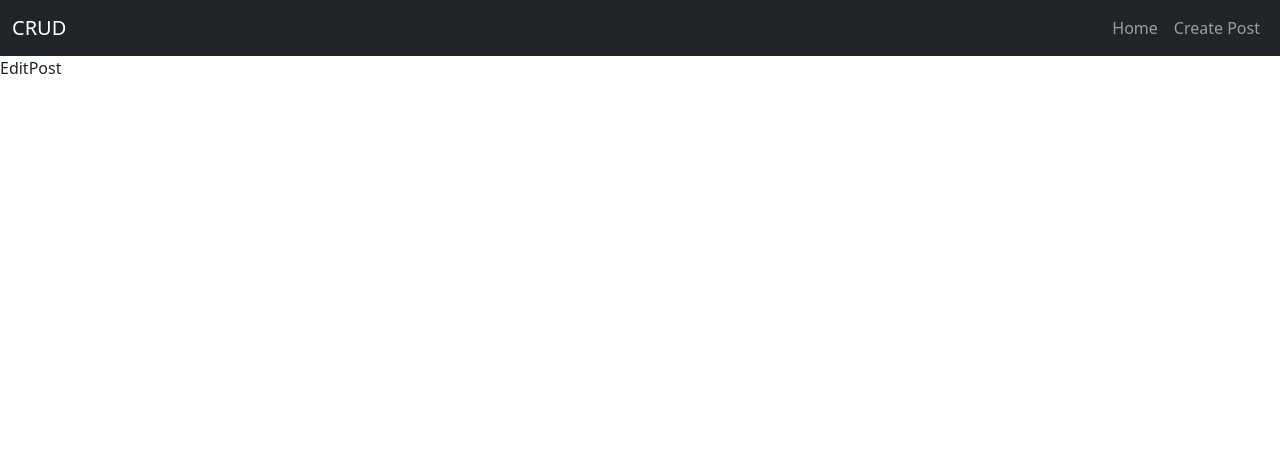
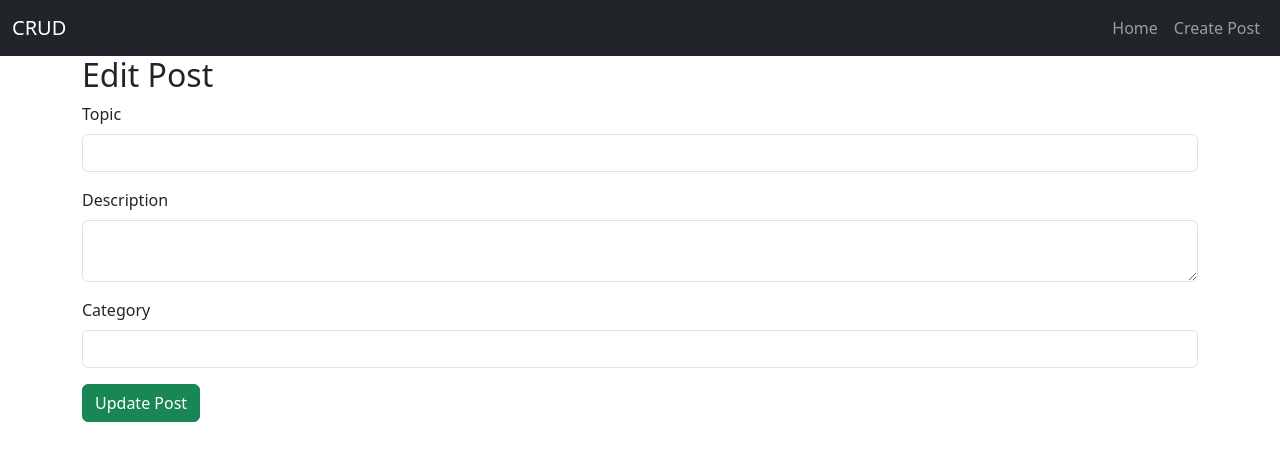
Before and after one commit to VanniKotiya/Crud, a React (Create React App) app in the folder client/: page /edit/1 in a window 1280 px wide. Shown: the top 460 px of the page. Built offline with nearby package versions, Linux system fonts and the light colour scheme; no server answers.

Commit message:
done edit Post and Delete Post

```diff
--- a/client/src/components/EditPost.js
+++ b/client/src/components/EditPost.js
@@ -1,9 +1,102 @@
-import React, { Component } from 'react'
+import React, { Component } from 'react';
+import axios from 'axios';
 
 export default class EditPost extends Component {
+  constructor(props) {
+    super(props);
+
+    this.state = {
+      topic: "",
+      description: "",
+      postCatergory: ""
+    };
+  }
+
+  componentDidMount() {
+    const id = window.location.pathname.split("/").pop(); // Get post ID from URL
+
+    axios.get(`http://localhost:8000/post/${id}`)
+      .then((res) => {
+        if (res.data.success) {
+          const post = res.data.existingPosts;
+          this.setState({
+            topic: post.topic,
+            description: post.description,
+            postCatergory: post.postCatergory
+          });
+        }
+      })
+      .catch((err) => {
+        console.error("Error fetching post data:", err);
+      });
+  }
+
+  handleChange = (e) => {
+    this.setState({ [e.target.name]: e.target.value });
+  };
+
+  handleSubmit = (e) => {
+    e.preventDefault();
+    const id = window.location.pathname.split("/").pop();
+
+    const updatedPost = {
+      topic: this.state.topic,
+      description: this.state.description,
+      postCatergory: this.state.postCatergory
+    };
+
+    axios.put(`http://localhost:8000/post/update/${id}`, updatedPost)
+      .then((res) => {
+        if (res.data.success) {
+          alert("Post Updated Successfully!");
+          window.location.href = "/";
+        }
+      })
+      .catch((err) => {
+        console.error("Error updating post:", err);
+      });
+  };
+
   render() {
     return (
-      <div>EditPost</div>
-    )
+      <div className="container">
+        <h2>Edit Post</h2>
+        <form onSubmit={this.handleSubmit}>
+          <div className="mb-3">
+            <label className="form-label">Topic</label>
+            <input
+              type="text"
+              className="form-control"
+              name="topic"
+              value={this.state.topic}
+              onChange={this.handleChange}
+            />
+          </div>
+
+          <div className="mb-3">
+            <label className="form-label">Description</label>
+            <textarea
+              className="form-control"
+              name="description"
+              value={this.state.description}
+              onChange={this.handleChange}
+            ></textarea>
+          </div>
+
+          <div className="mb-3">
+            <label className="form-label">Category</label>
+            <input
+              type="text"
+              className="form-control"
+              name="postCatergory"
+              value={this.state.postCatergory}
+              onChange={this.handleChange}
+            />
+          </div>
+
+          <button type="submit" className="btn btn-success">Update Post</button>
+        </form>
+      </div>
+    );
   }
 }
--- a/client/src/components/Home.js
+++ b/client/src/components/Home.js
@@ -21,15 +21,28 @@ export default class Home extends Component {
         this.setState({
           posts: res.data.existingPosts,
         });
+      }
+    }).catch((err) => console.error("Error fetching posts:", err));
+  }
 
-        console.log(this.state.posts);
-      }
-    });
-  }
+  // ✅ Handle Delete Function
+  handleDelete = (id) => {
+    const confirmDelete = window.confirm("Are you sure you want to delete this post?");
+    if (!confirmDelete) return;
+
+    axios.delete(`/post/delete/${id}`)
+      .then((res) => {
+        if (res.data.success) {
+          alert("Post Deleted Successfully!");
+          this.retrivePosts(); // 🔄 Refresh the posts list
+        }
+      })
+      .catch((err) => console.error("Error deleting post:", err));
+  };
 
   render() {
     return (
-    <div>
+      <div>
         <p>All posts</p>
         <table className="table">
           <thead>
@@ -37,13 +50,13 @@ export default class Home extends Component {
               <th scope="col">#</th>
               <th scope="col">Topic</th>
               <th scope="col">Description</th>
-              <th scope="col">Post Catergory</th>
+              <th scope="col">Post Category</th>
               <th scope="col">Action</th>
             </tr>
           </thead>
           <tbody>
             {this.state.posts.map((post, index) => (
-              <tr key={index}>
+              <tr key={post._id}>
                 <th scope="row">{index + 1}</th>
                 <td>
                   <Link to={`/post/${post._id}`} style={{ textDecoration: 'none' }}>
@@ -53,11 +66,14 @@ export default class Home extends Component {
                 <td>{post.description}</td>
                 <td>{post.postCatergory}</td>
                 <td>
-                  <button className="btn btn-warning">
+                  <Link to={`/edit/${post._id}`} className="btn btn-warning">
                     <i className="fas fa-edit"></i>&nbsp;Edit
-                  </button>
+                  </Link>
                   &nbsp;
-                  <button className="btn btn-danger">
+                  <button
+                    className="btn btn-danger"
+                    onClick={() => this.handleDelete(post._id)}
+                  >
                     <i className="far fa-trash-alt"></i>&nbsp;Delete
                   </button>
                 </td>
@@ -66,7 +82,7 @@ export default class Home extends Component {
           </tbody>
         </table>
         <Link to="/add" className="btn btn-success">Create New Post</Link>
-    </div>
+      </div>
     );
   }
 }
```
